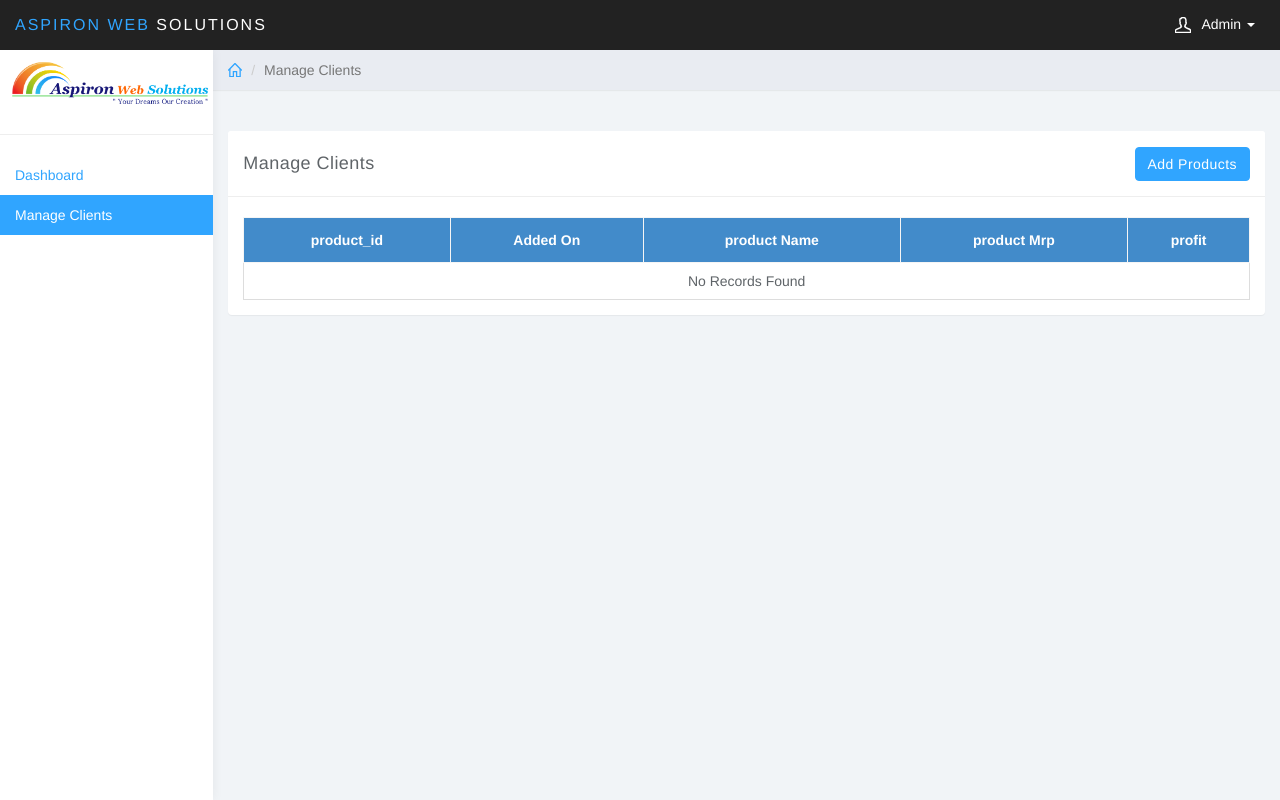
After one commit to dhaivat28/clientarea, a CodeIgniter app: template application/views/admin/manage_products.php in a window 1280 px wide. The commit adds this page. Run offline with CodeIgniter, Linux system fonts and the light colour scheme; the template is opened without the code that fills it, so the values that code supplies are empty.

Commit message:
Completed products module

```diff
--- a/application/config/form_validation.php
+++ b/application/config/form_validation.php
@@ -50,6 +50,26 @@ $config = [
 
 								],
 
+		'add_product'	=> [
+									[
+										'field'=>'product_name',
+										'label'=>'product_name',
+										'rules'=>'required|trim'
+									],
+									[
+										'field'=>'product_mrp',
+										'label'=>'product_mrp',
+										'rules'=>'required|trim|numeric'
+									],
+
+									[
+										'field'=>'profit',
+										'label'=>'profit',
+										'rules'=>'required|trim|numeric'
+									]
+
+								],
+
 		'add_client'	=> [
 									[
 										'field'=>'cname',
--- a/application/views/admin/dashboard.php
+++ b/application/views/admin/dashboard.php
@@ -8,6 +8,8 @@
 			<li><?= anchor("client/manageclient",'Manage Clients'); ?></li>
 			<li><?= anchor("services/manage_services",'Manage Services'); ?></li>
 			<li><?= anchor("payments/manage_payments",'Manage Payments'); ?></li>
+
+			<li><?= anchor("products",'Manage Products'); ?></li>
 		</ul>
 	</div><!--/.sidebar-->
 
--- /dev/null
+++ b/application/views/admin/manage_products.php
@@ -0,0 +1,98 @@
+<?php include('admin_header.php') ?>
+
+	<div id="sidebar-collapse" class="col-sm-3 col-lg-2 sidebar">
+		<img src="<?php echo base_url('assets/images/logo.png'); ?>" class="main-logo" width="200"  alt=""/>
+
+		<ul class="nav menu">
+			<li role="presentation" class="divider"></li>
+			<li><?= anchor("dashboard",'Dashboard'); ?></li>
+			<li><?= anchor("dashboard/manageclient",'Manage Clients',['id'=>'active']); ?></li>
+
+		</ul>
+	</div><!--/.sidebar-->
+
+	<div class="col-sm-9 col-sm-offset-3 col-lg-10 col-lg-offset-2 main">
+		<div class="row">
+			<ol class="breadcrumb">
+				<li><a href="#"><svg class="glyph stroked home"><use xlink:href="#stroked-home"></use></svg></a></li>
+				<li class="active">Manage Clients</li>
+			</ol>
+		</div><!--/.row-->
+<br />
+<div class="row">
+	<div class="col-lg-12">
+		<?php if($feedback = $this->session->flashdata('feedback')):
+			$feedback_class = $this->session->flashdata('feedback_class'); ?>
+
+			<div class="row">
+				<div class="col-lg-12">
+					<div class="alert alert-dismissible <?= $feedback_class ?>">
+					  <button type="button" class="close" data-dismiss="alert">&times;</button>
+					  <strong><?= $feedback ?></strong>
+					</div>
+				</div>
+			</div>
+			<?php endif; ?>
+	</div>
+</div>
+<br />
+		<div class="row">
+			<div class="col-lg-12">
+				<div class="panel panel-default">
+					<div class="panel-heading">
+						<div class="row">
+							<div class="col-lg-3">
+								Manage Clients
+							</div>
+							<div class="col-lg-9">
+								<div class="button-box">
+											<?=anchor("products/add_product",'Add Products',['class'=>'btn btn-primary']); ?>
+								</div>
+							</div>
+						</div>
+
+					</div>
+					<div class="panel-body">
+						<table class="domain-table">
+						    <thead>
+						    <tr>
+						        <th>product_id</th>
+								  <th>Added On</th>
+						        <th>product Name</th>
+						        <th>product Mrp</th>
+								  <th>profit</th>
+							</tr>
+						    </thead>
+							 <tbody>
+
+								 <?php
+				   	 		$count = 0;
+					 			if( count($all_products)):
+						   	foreach ($all_products as $k): ?>
+								<tr>
+
+										<td><?= $k->product_id ?></td>
+									<td><?= date("d - M - Y h:ia",  strtotime($k->added_on));?></td>
+									<td><?= $k->product_name ?></td>
+									<td><?= $k->product_mrp ?></td>
+									<td><?= $k->profit ?></td>
+									<td>
+											<?=anchor("products/delete_product/{$k->product_id}",'Delete',['class'=>'btn btn-danger']); ?>
+									</td>
+								</tr>
+						   <?php endforeach; ?>
+				   	<?php else: ?>
+					   <tr>
+						   <td colspan="7">No Records Found</td>
+					   </tr>
+				   <?php endif; ?>
+
+							 </tbody>
+						</table>
+					</div>
+				</div>
+			</div>
+		</div><!--/.row-->
+	</div><!--/.main-->
+
+	<?php include('admin_footer.php') ?>
```
Also changed, not shown: application/controllers/products.php (added, +65 -0 lines), application/models/productsmodel.php (added, +30 -0 lines), application/views/admin/add_product.php (added, +109 -0 lines).
